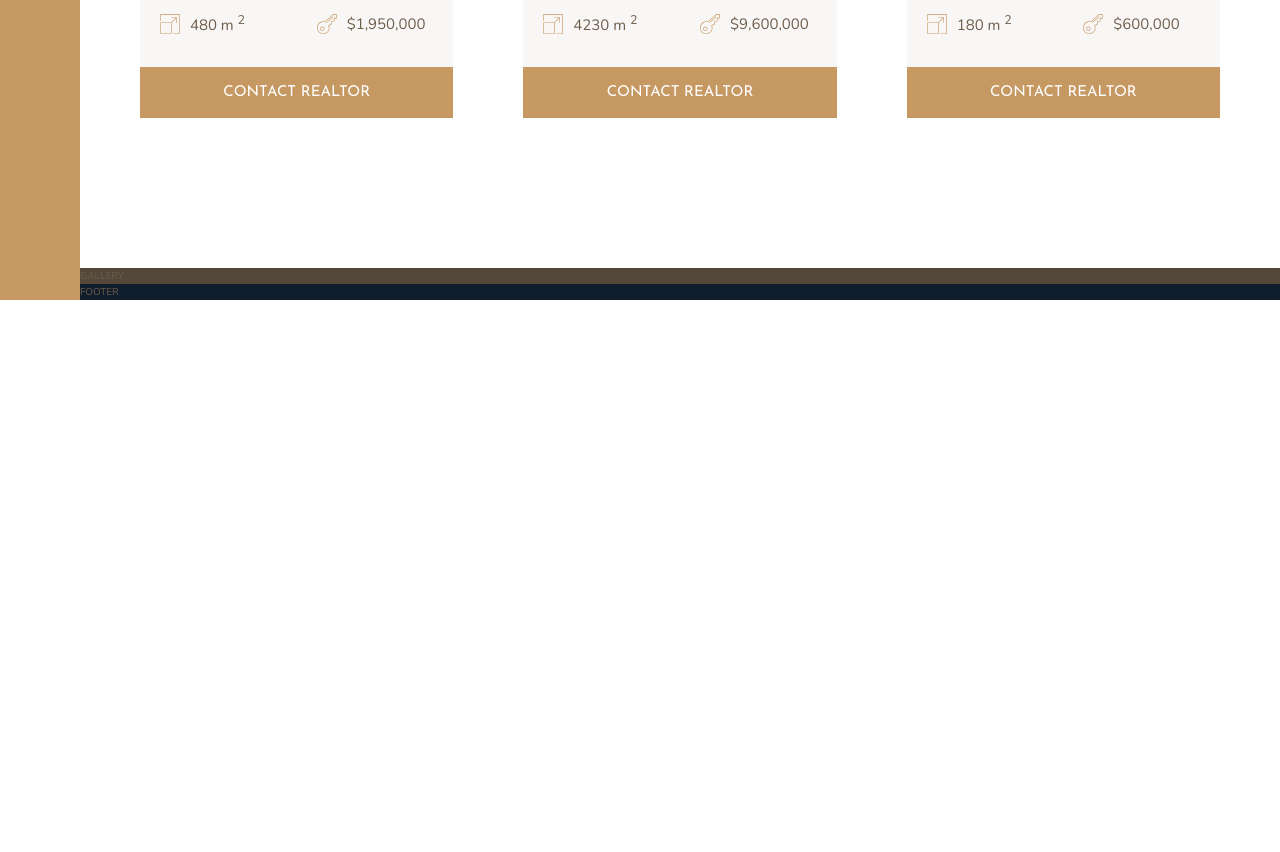
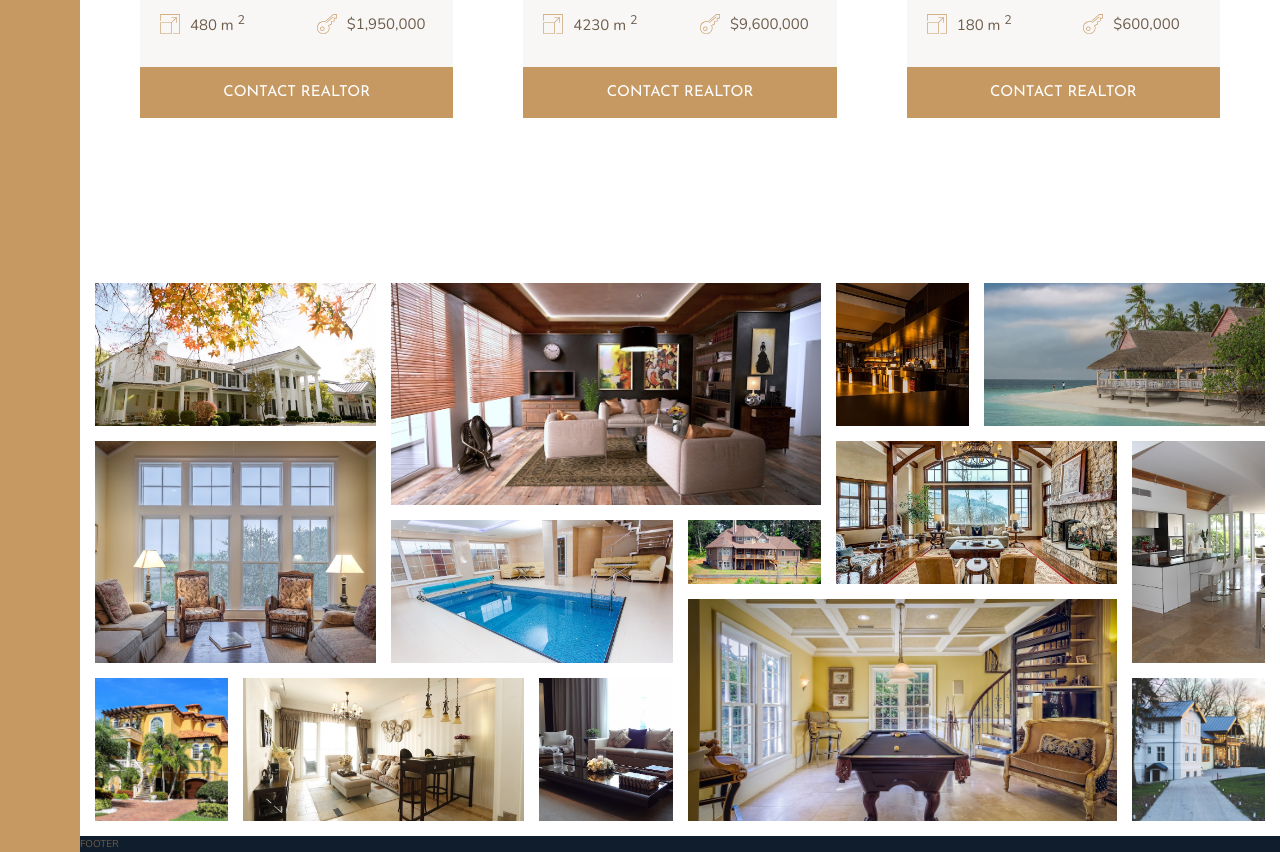
Before and after one commit to FarizaFSD/Nexter-Grid-Project, a website: page index.html in a window 1280 px wide. Shown: the part 2774-3626 px from the top of the page. Before the commit the page ends 3074 px from the top, so only its background shows below. Drawn offline with nearby package versions, Linux system fonts and the light colour scheme.

Commit message:
built gallery section

```diff
--- a/index.html
+++ b/index.html
@@ -291,7 +291,70 @@
         <button class="btn home__btn">Contact Realtor</button>
       </div>
     </section>
-    <section class="gallery">GALLERY</section>
+    <section class="gallery">
+      <figure class="gallery__item gallery__item--1">
+        <img src="img/gal-1.jpeg" alt="Gallery image 1" class="gallery__img" />
+      </figure>
+      <figure class="gallery__item gallery__item--2">
+        <img src="img/gal-2.jpeg" alt="Gallery image 2" class="gallery__img" />
+      </figure>
+      <figure class="gallery__item gallery__item--3">
+        <img src="img/gal-3.jpeg" alt="Gallery image 3" class="gallery__img" />
+      </figure>
+      <figure class="gallery__item gallery__item--4">
+        <img src="img/gal-4.jpeg" alt="Gallery image 4" class="gallery__img" />
+      </figure>
+      <figure class="gallery__item gallery__item--5">
+        <img src="img/gal-5.jpeg" alt="Gallery image 5" class="gallery__img" />
+      </figure>
+      <figure class="gallery__item gallery__item--6">
+        <img src="img/gal-6.jpeg" alt="Gallery image 6" class="gallery__img" />
+      </figure>
+      <figure class="gallery__item gallery__item--7">
+        <img src="img/gal-7.jpeg" alt="Gallery image 7" class="gallery__img" />
+      </figure>
+      <figure class="gallery__item gallery__item--8">
+        <img src="img/gal-8.jpeg" alt="Gallery image 8" class="gallery__img" />
+      </figure>
+      <figure class="gallery__item gallery__item--9">
+        <img src="img/gal-9.jpeg" alt="Gallery image 9" class="gallery__img" />
+      </figure>
+      <figure class="gallery__item gallery__item--10">
+        <img
+          src="img/gal-10.jpeg"
+          alt="Gallery image 10"
+          class="gallery__img"
+        />
+      </figure>
+      <figure class="gallery__item gallery__item--11">
+        <img
+          src="img/gal-11.jpeg"
+          alt="Gallery image 11"
+          class="gallery__img"
+        />
+      </figure>
+      <figure class="gallery__item gallery__item--12">
+        <img
+          src="img/gal-12.jpeg"
+          alt="Gallery image 12"
+          class="gallery__img"
+        />
+      </figure>
+      <figure class="gallery__item gallery__item--13">
+        <img
+          src="img/gal-13.jpeg"
+          alt="Gallery image 13"
+          class="gallery__img"
+        />
+      </figure>
+      <figure class="gallery__item gallery__item--14">
+        <img
+          src="img/gal-14.jpeg"
+          alt="Gallery image 14"
+          class="gallery__img"
+        />
+      </figure>
+    </section>
     <footer class="footer">FOOTER</footer>
   </body>
 </html>
--- a/sass/_gallery.scss
+++ b/sass/_gallery.scss
@@ -1,4 +1,72 @@
 .gallery {
-  background-color: $color-grey-dark-1;
   grid-column: full-start / full-end;
+  display: grid;
+  grid-template-columns: repeat(8, 1fr);
+  grid-template-rows: repeat(7, 5vw);
+  grid-gap: 1.5rem;
+  padding: 1.5rem;
+  &__item {
+    &--1 {
+      grid-column: 1 / span 2;
+      grid-row: 1 / span 2;
+    }
+    &--2 {
+      grid-column: 3 / 6;
+      grid-row: 1 / 4;
+    }
+    &--3 {
+      grid-column: 6 / 7;
+      grid-row: 1 / span 2;
+    }
+    &--4 {
+      grid-column: 7 / 9;
+      grid-row: 1 / span 2;
+    }
+    &--5 {
+      grid-column: 1 / 3;
+      grid-row: 3 / 6;
+    }
+    &--6 {
+      grid-column: 3/5;
+      grid-row: 4/6;
+    }
+    &--7 {
+      grid-column: 5/6;
+      grid-row: 4/5;
+    }
+    &--8 {
+      grid-column: 6/8;
+      grid-row: 3/5;
+    }
+    &--9 {
+      grid-column: 8/9;
+      grid-row: 3/6;
+    }
+    &--10 {
+      grid-column: 1 / 2;
+      grid-row: 6/8;
+    }
+    &--11 {
+      grid-column: 2/4;
+      grid-row: 6/8;
+    }
+    &--12 {
+      grid-column: 4/ 5;
+      grid-row: 6/8;
+    }
+    &--13 {
+      grid-column: 5 / 8;
+      grid-row: 5 /8;
+    }
+    &--14 {
+      grid-column: 8 / 9;
+      grid-row: 6 / 8;
+    }
+  }
+  &__img {
+    width: 100%;
+    height: 100%;
+    object-fit: cover; // important property
+    display: block;
+  }
 }
```
Also changed, not shown: css/style.css.
